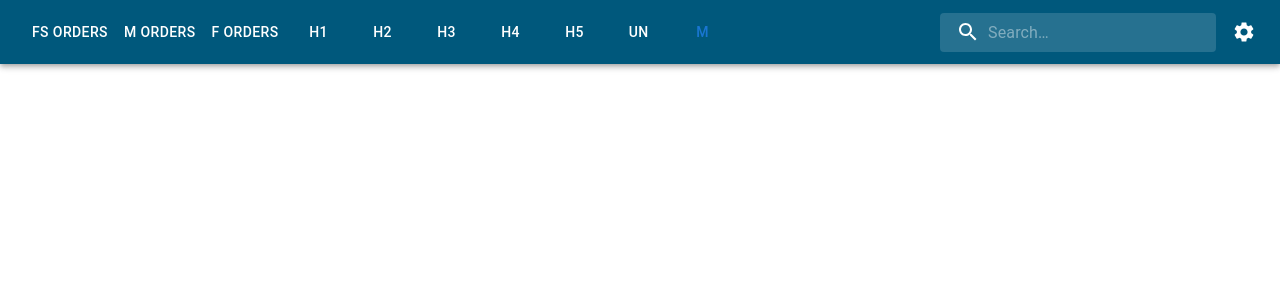
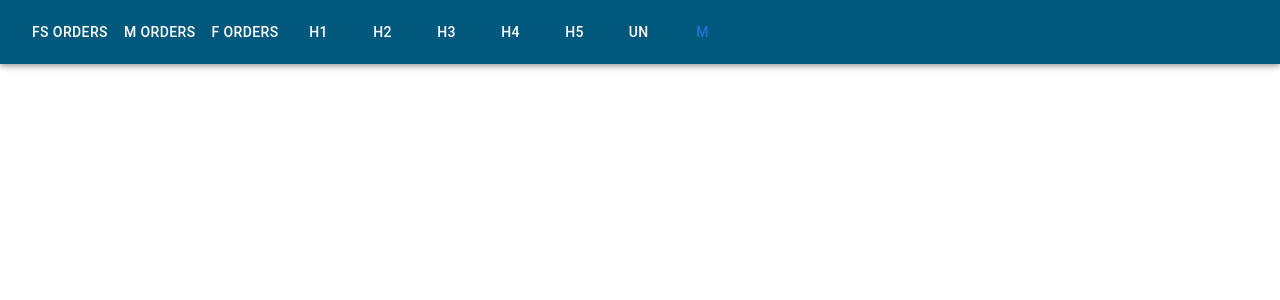
Before and after one commit to kunzhutich/CSE120-Project, a Next.js app in the folder nextjs-blog/: page /m in a window 1280 px wide. Shown: the top 300 px of the page. Built offline with nearby package versions, Linux system fonts and the light colour scheme.

Commit message:
Removed Search and Settings on NavBar

```diff
--- a/nextjs-blog/components/navBar.js
+++ b/nextjs-blog/components/navBar.js
@@ -3,10 +3,6 @@ import {Typography, Box, Toolbar, AppBar, IconButton, Tooltip, Dialog, DialogTit
         DialogContent, Button} from '@mui/material';
 import Link from 'next/link';
 import Router, {useRouter} from 'next/router';
-import SettingsIcon from '@mui/icons-material/Settings';
-import SearchInput from './search';
-
-const settings = [];
 
 export default function NavBar() {
   const router = useRouter();
@@ -77,29 +73,6 @@ export default function NavBar() {
           </Link>
         </Box>
 
-        <SearchInput/>
-        {/* Opens the settings dialog when the settings icon is clicked */}
-        <Box sx={{display:'flex', justifyContent:'flex-end'}}>
-            <Tooltip title="Open settings">
-              <IconButton onClick={handleOpenSettingsDialog} sx={{p:0}}>
-                  <SettingsIcon sx={{color: 'white'}}/>
-              </IconButton>
-            </Tooltip>
-            <Dialog open={openSettingsDialog} onClose={handleCloseSettingsDialog}>
-              <DialogTitle>Settings</DialogTitle>
-              <DialogContent sx={{
-                  width: '300px',
-                  flexDirection: 'column',
-                  alignItems: 'center',
-              }}>
-                {settings.map((setting) => (
-                  <Typography key={setting} textAlign="left" sx={{my:1}}>
-                    {setting}
-                  </Typography>
-                ))}
-              </DialogContent>
-            </Dialog>
-          </Box>
       </Toolbar>
     </AppBar>
   );
--- a/nextjs-blog/pages/forders.js
+++ b/nextjs-blog/pages/forders.js
@@ -24,7 +24,6 @@ export default function forders() {
     return (
         <div>
             <NavBar/>
-            <h1>F Orders</h1>
             <FTable/>
             <div>
                 {orders.length > 0 ? (
```
